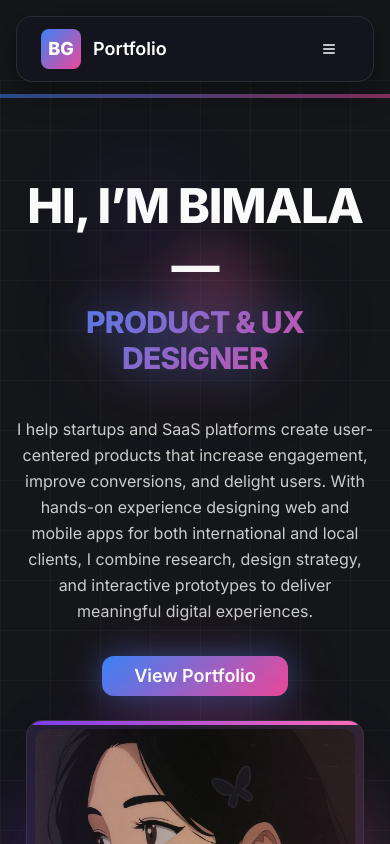
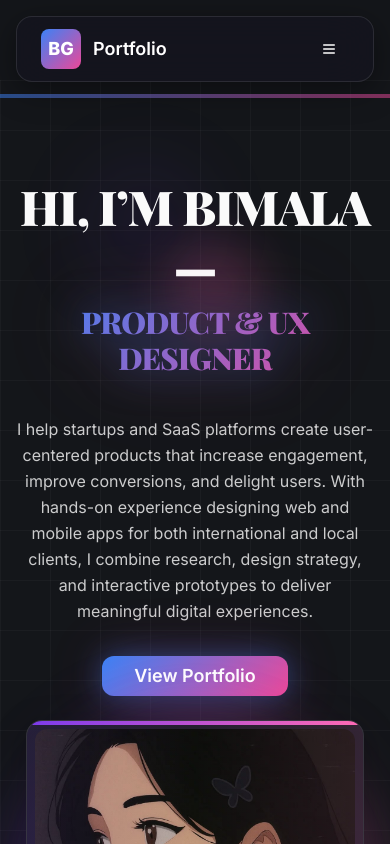
Before and after one commit to bimalagadtaula/Product-designer-portfolio, a React (Vite) app: page / in a window 390 px wide. Shown: the top 844 px of the page. Built offline with nearby package versions, Linux system fonts and the light colour scheme.

Commit message:
Add Playfair Display font and update typography styling
Co-authored-by: bimalagadtaula0 <bimalagadtaula0@gmail.com>

```diff
--- a/index.html
+++ b/index.html
@@ -19,7 +19,7 @@
 
     <link rel="preconnect" href="https://fonts.googleapis.com" />
     <link rel="preconnect" href="https://fonts.gstatic.com" crossorigin />
-    <link href="https://fonts.googleapis.com/css2?family=Inter:wght@400;600;800&display=swap" rel="stylesheet" />
+    <link href="https://fonts.googleapis.com/css2?family=Inter:wght@400;600;800&family=Playfair+Display:wght@700;800;900&display=swap" rel="stylesheet" />
     <meta name="theme-color" content="#ff6a3d" />
   </head>
 
--- a/src/components/Portfolio.tsx
+++ b/src/components/Portfolio.tsx
@@ -45,7 +45,7 @@ const CaseStudy = ({ project, type, index }: { project: any; type: CaseStudyType
       <div className="container mx-auto px-4 relative z-10">
         <div className="grid grid-cols-1 md:grid-cols-[1.1fr_0.9fr] gap-10 md:gap-14 items-center">
           <div className="relative order-2 md:order-1">
-            <div className="pointer-events-none select-none absolute -top-6 -left-1 md:-left-4 text-foreground/15 font-serif font-black tracking-tight leading-[0.9]">
+            <div className="pointer-events-none select-none absolute -top-6 -left-1 md:-left-4 text-foreground/15 font-display font-black tracking-tight leading-[0.9]">
               <span className="block text-[clamp(3rem,10vw,8rem)]">{ghostTitle}</span>
             </div>
 
--- a/src/index.css
+++ b/src/index.css
@@ -44,6 +44,17 @@ All colors MUST be HSL.
   body {
     @apply bg-background text-foreground font-sans antialiased;
     font-family: 'Inter', ui-sans-serif, system-ui, -apple-system, Segoe UI, Roboto, Arial, "Apple Color Emoji", "Segoe UI Emoji";
+  }
+}
+
+/* Global display serif for headings */
+@layer base {
+  :root {
+    --font-display: 'Playfair Display', ui-serif, Georgia, Cambria, "Times New Roman", Times, serif;
+  }
+  h1, h2, h3, .font-display {
+    font-family: var(--font-display);
+    letter-spacing: -0.02em;
   }
 }
 
```
